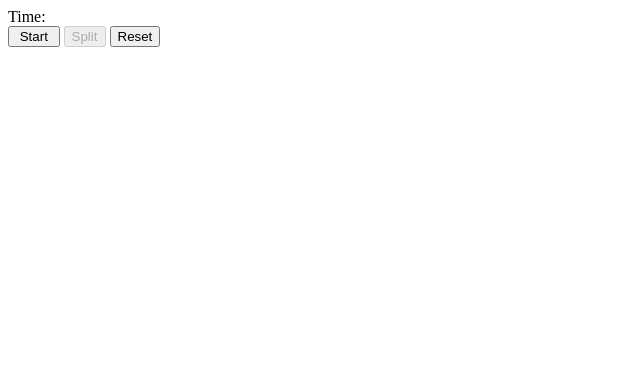
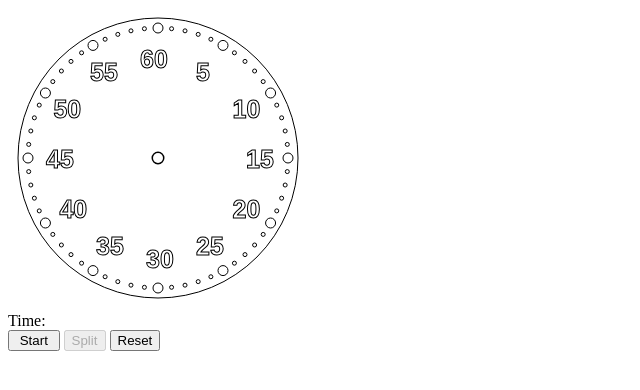
Before and after one commit to AL18/myInternship, a plain HTML site: page stopwatch/index.html in a window 1280 px wide. Shown: the whole page, without its empty margins (0-640 px from the left). Drawn offline with Linux system fonts and the light colour scheme.

Commit message:
made first dial for stopwatch

```diff
--- a/stopwatch/index.html
+++ b/stopwatch/index.html
@@ -6,6 +6,7 @@
 
 </head>
 <body onload="show();">
+<canvas height="300" width="300" id="dial"></canvas>
 <div>Time: <span id="time"></span></div>
 <input id="start" type="button" value=" Start " onclick="check();">
 <input id="split" type="button" value="Split" disabled="true" onclick="split()">
--- a/stopwatch/index.js
+++ b/stopwatch/index.js
@@ -1,4 +1,5 @@
 //'use strict'
+displayDial();
 
 class Stopwatch {
 
@@ -46,7 +47,7 @@ let $split = document.getElementById('split');
 
 
 function pad(num, size) {
-    var s = "0000" + num;
+    let s = "0000" + num;
     return s.substr(s.length - size);
 }
 
@@ -61,7 +62,9 @@ function formatTime(time) {
     s = Math.floor( time / 1000 );
     ms = time % 1000;
 
+    displayDial(m,s);
     newTime = pad(h, 2) + ':' + pad(m, 2) + ':' + pad(s, 2) + ':' + pad(ms, 3);
+
     return newTime;
 }
 
@@ -72,6 +75,7 @@ function show() {
 
 function update() {
     $time.innerHTML = formatTime(x.time())
+    // displayDial();
 }
 
 function start() {
@@ -79,6 +83,7 @@ function start() {
     $start.value = 'Pause';
     clocktimer = setInterval(update, 1);
     $split.disabled = false;
+
     x.start();
 }
 
@@ -113,3 +118,105 @@ function split() {
         split_output.appendChild(div);
     }
 }
+
+function displayDial(min, sec) {
+    let canvasHTML = document.getElementById('dial');
+    let contextHTML = canvasHTML.getContext('2d');
+    contextHTML.strokeRect(0, 0, canvasHTML.width, canvasHTML.height);
+
+// Расчет координат центра и радиуса
+    let radiusClock = canvasHTML.width / 2 - 10;
+    let xCenterClock = canvasHTML.width / 2;
+    let yCenterClock = canvasHTML.height / 2;
+
+// Очистка экрана
+    contextHTML.fillStyle = '#ffffff';
+    contextHTML.fillRect(0, 0, canvasHTML.width, canvasHTML.height);
+
+// Kонтур часов
+    contextHTML.stokeStyle = '#000000';
+    contextHTML.lineWidth = 1;
+    contextHTML.beginPath();
+    contextHTML.arc(xCenterClock, yCenterClock, radiusClock, 0, 2 * Math.PI, true);
+    contextHTML.moveTo(xCenterClock, yCenterClock);
+    contextHTML.stroke();
+    contextHTML.closePath();
+
+// Рисочки часов
+    let radiusNum = radiusClock - 10; // Радиус расположения рисочек
+    let radiusPoint;
+    for ( let tm = 0; tm < 60; tm++ ) {
+        contextHTML.beginPath();
+        if (tm % 5 == 0) {
+            radiusPoint = 5;
+        } // Для выделения часовых рисочек
+        else {
+            radiusPoint = 2;
+        }
+
+        let xPointM = xCenterClock + radiusNum * Math.cos(-6 * tm * ( Math.PI / 180 ) + Math.PI / 2);
+        let yPointM = yCenterClock - radiusNum * Math.sin(-6 * tm * ( Math.PI / 180 ) + Math.PI / 2);
+
+        contextHTML.arc(xPointM, yPointM, radiusPoint, 0, 2 * Math.PI, true);
+        contextHTML.stroke();
+        contextHTML.closePath();
+    }
+
+// Оцифровка циферблата часов
+    for ( let th = 1; th <= 12; th++ ) {
+        contextHTML.beginPath();
+        contextHTML.font = 'bold 25px sans-serif';
+
+        let xText = xCenterClock + (radiusNum - 30) * Math.cos( -30 * th * ( Math.PI / 180 ) + Math.PI/2);
+        let yText = xCenterClock - (radiusNum - 30) * Math.sin( -30 * th * ( Math.PI / 180 ) + Math.PI/2);
+
+        if ( th <= 9 ) {
+            contextHTML.strokeText(th*5, xText - 12, yText + 10);
+        } else {
+            contextHTML.strokeText(th*5, xText - 18, yText + 10);
+        }
+    }
+    contextHTML.stroke();
+    contextHTML.closePath();
+
+
+// Рисуем стрелки
+    let lengthSeconds = radiusNum - 10;
+    let lengthMinutes = radiusNum - 15;
+    let d = new Date();
+    let t_sec = 6 * sec;
+    let t_min = 6 * ( min + ( 1/60 ) * sec );
+
+
+// Рисуем секунды
+    contextHTML.beginPath();
+    contextHTML.strokeStyle = '#FF0000';
+    contextHTML.moveTo(xCenterClock, yCenterClock);
+    contextHTML.lineTo( xCenterClock + lengthSeconds * Math.cos( Math.PI / 2 - t_sec * (Math.PI / 180 ) ),
+        yCenterClock - lengthSeconds * Math.sin( Math.PI / 2 - t_sec * ( Math.PI / 180 ) ) );
+    contextHTML.stroke();
+    contextHTML.closePath();
+
+// Рисуем минуты
+    contextHTML.beginPath();
+    contextHTML.strokeStyle = '#000000';
+    contextHTML.lineWidth = 3;
+    contextHTML.moveTo(xCenterClock, yCenterClock);
+    contextHTML.lineTo(xCenterClock + lengthMinutes * Math.cos (Math.PI / 2 - t_min * ( Math.PI / 180 ) ),
+    yCenterClock - lengthMinutes * Math.sin( Math.PI / 2 - t_min * ( Math.PI/180 ) ) );
+    contextHTML.stroke();
+    contextHTML.closePath();
+
+// Рисуем центр часов
+    contextHTML.beginPath();
+    contextHTML.strokeStyle = '#000000';
+    contextHTML.fillStyle = '#ffffff';
+    contextHTML.lineWidth = 3;
+    contextHTML.arc(xCenterClock, yCenterClock, 5, 0, 2 * Math.PI, true);
+    contextHTML.stroke();
+    contextHTML.fill()
+    contextHTML.closePath();
+
+
+    return;
+}
```
